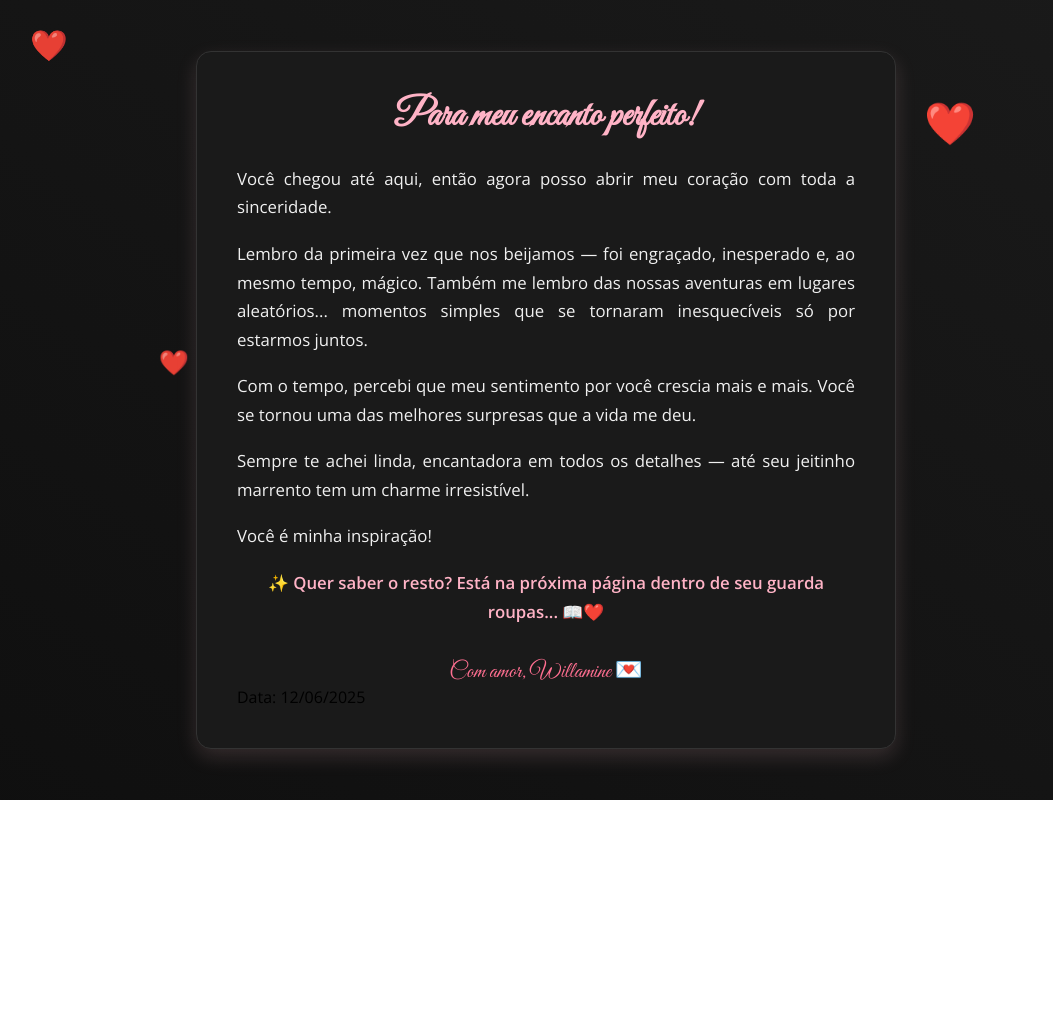
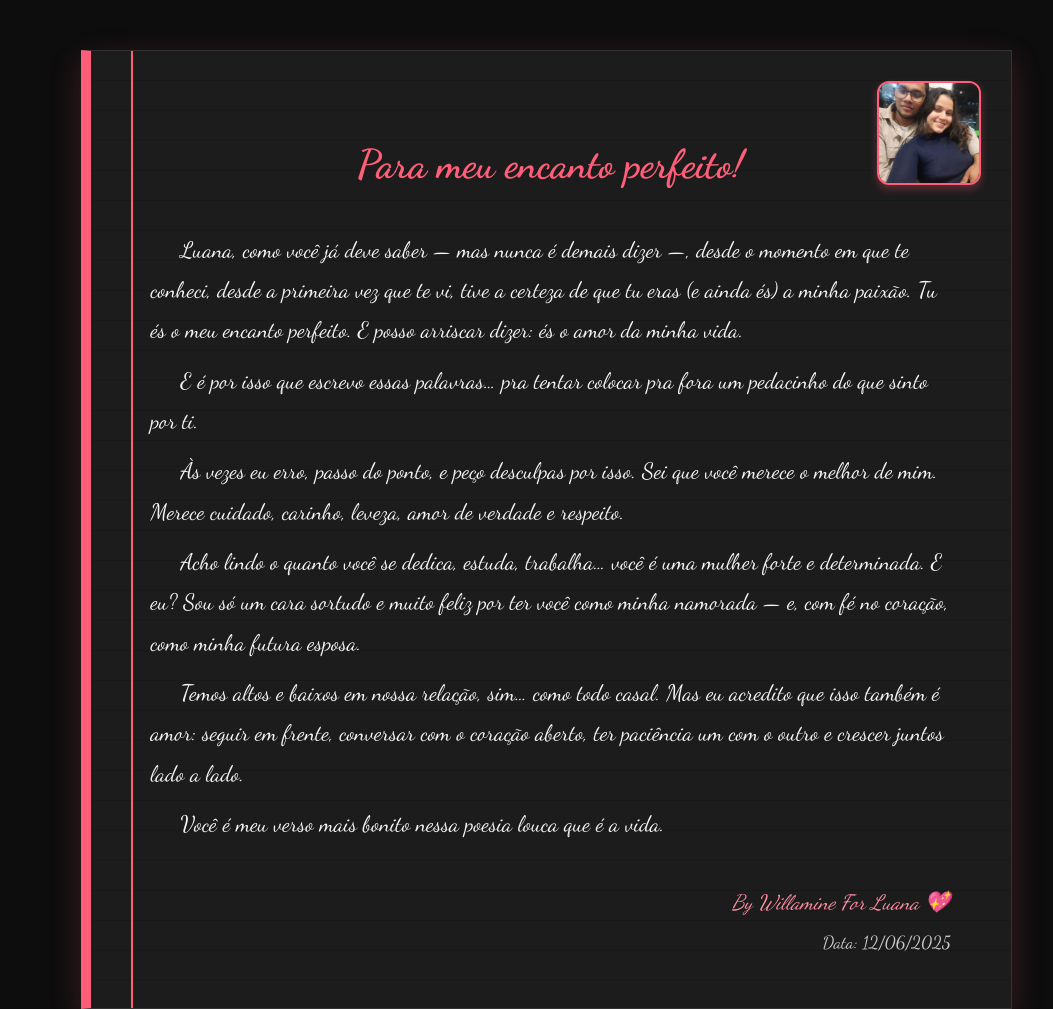
Before and after one commit to willamine/encanto-perfeito, a plain HTML site: page index.html in a window 1280 px wide. Shown: the top 1009 px of the page, without its empty margins (94-1147 px from the left). Before the commit the page ends 800 px from the top, so only its background shows below. Drawn offline with nearby package versions, Linux system fonts and the light colour scheme.

Commit message:
index.html

```diff
--- a/index.html
+++ b/index.html
@@ -1,28 +1,73 @@
 <!DOCTYPE html>
 <html lang="pt-BR">
 <head>
-  <meta charset="UTF-8" />
-  <meta name="viewport" content="width=device-width, initial-scale=1.0" />
-  <title>Para Meu Encanto</title>
-  <link href="https://fonts.googleapis.com/css2?family=Great+Vibes&family=Open+Sans:wght@400;600&display=swap" rel="stylesheet">
+  <meta charset="UTF-8">
+  <title>Para meu encanto perfeito!</title>
+
+  <!-- Fonte romântica do Google Fonts -->
+  <link href="https://fonts.googleapis.com/css2?family=Dancing+Script:wght@400;700&display=swap" rel="stylesheet">
+
   <style>
-    * {
+    body {
       margin: 0;
       padding: 0;
-      box-sizing: border-box;
+      background: #0d0d0d;
+      font-family: 'Dancing Script', cursive;
+      animation: fadeIn 2s ease-in;
     }
 
-    body {
-      background: linear-gradient(to top right, #0f0f0f, #1a1a1a);
-      font-family: 'Open Sans', sans-serif;
-      min-height: 100vh;
-      display: flex;
-      justify-content: center;
-      align-items: center;
-      padding: 30px;
-      overflow-x: hidden;
+    .caderno {
+      max-width: 800px;
+      margin: 50px auto;
+      background: linear-gradient(#1c1c1c 29px, #151515 30px);
+      background-size: 100% 30px;
+      padding: 50px 60px;
+      border: 1px solid #333;
+      border-left: 10px solid #ff5e78;
+      box-shadow: 0 10px 30px rgba(255, 94, 120, 0.2);
+      line-height: 1.8;
       position: relative;
-      animation: fadeIn 2s ease;
+      color: #f5f5f5;
+    }
+
+    .caderno::before {
+      content: '';
+      position: absolute;
+      top: 0;
+      left: 40px;
+      bottom: 0;
+      width: 2px;
+      background-color: #ff5e78;
+    }
+
+    h1 {
+      text-align: center;
+      color: #ff5e78;
+      font-size: 2.5em;
+      margin-bottom: 30px;
+      animation: slideIn 2s ease-out;
+    }
+
+    p {
+      margin: 10px 0;
+      text-indent: 30px;
+      animation: fadeInText 2s ease forwards;
+      font-size: 1.4em;
+    }
+
+    .assinatura {
+      margin-top: 40px;
+      text-align: right;
+      font-style: italic;
+      color: #ff8fa2;
+      font-size: 1.3em;
+    }
+
+    .data {
+      text-align: right;
+      color: #ccc;
+      font-size: 1.1em;
+      margin-top: 5px;
     }
 
     @keyframes fadeIn {
@@ -30,147 +75,55 @@
       to { opacity: 1; }
     }
 
-    .card {
-      background: #1a1a1a;
-      border-radius: 15px;
-      max-width: 700px;
-      padding: 40px;
-      box-shadow: 0 8px 20px rgba(255, 192, 203, 0.15);
-      position: relative;
-      z-index: 1;
-      border: 1px solid #333;
-    }
-
-    h1 {
-      font-family: 'Great Vibes', cursive;
-      font-size: 2.4em;
-      color: #ffb3c6;
-      text-align: center;
-      margin-bottom: 25px;
-    }
-
-    p {
-      font-size: 1.05em;
-      line-height: 1.7;
-      color: #f0f0f0;
-      margin-bottom: 18px;
-      text-align: justify;
-    }
-
-    .signature {
-      text-align: center;
-      font-family: 'Great Vibes', cursive;
-      font-size: 1.4em;
-      margin-top: 30px;
-      color: #ff6f91;
-    }
-
-    .top-button {
-      position: fixed;
-      bottom: 20px;
-      right: 20px;
-      background: #ff5c8a;
-      color: white;
-      border: none;
-      padding: 10px 18px;
-      border-radius: 30px;
-      font-size: 14px;
-      cursor: pointer;
-      box-shadow: 0 4px 10px rgba(255, 92, 138, 0.3);
-      z-index: 10;
-    }
-
-    .top-button:hover {
-      background: #e04678;
-    }
-
-    .heart {
-      position: absolute;
-      color: #ff3366;
-      font-size: 1.8em;
-      animation: floatUp 8s infinite ease-in-out;
-      opacity: 0.6;
-      pointer-events: none;
-    }
-
-    @keyframes floatUp {
-      0% {
-        transform: translateY(0) scale(1);
-        opacity: 0.6;
+    @keyframes slideIn {
+      from {
+        transform: translateY(-30px);
+        opacity: 0;
       }
-      50% {
-        transform: translateY(-60px) scale(1.3);
+      to {
+        transform: translateY(0);
         opacity: 1;
-      }
-      100% {
-        transform: translateY(0) scale(1);
-        opacity: 0.6;
       }
     }
 
-    @media (max-width: 768px) {
-      .card {
-        padding: 25px;
-      }
+    @keyframes fadeInText {
+      0% { opacity: 0; transform: translateY(20px); }
+      100% { opacity: 1; transform: translateY(0); }
+    }
 
-      h1 {
-        font-size: 1.9em;
-      }
-
-      p {
-        font-size: 0.95em;
-      }
-
-      .top-button {
-        padding: 8px 16px;
-        font-size: 12px;
-      }
+    .foto-caderno {
+      position: absolute;
+      top: 30px;
+      right: 30px;
+      width: 100px;
+      height: 100px;
+      border-radius: 12px;
+      border: 2px solid #ff5e78;
+      object-fit: cover;
+      box-shadow: 0 4px 8px rgba(255, 94, 120, 0.3);
     }
   </style>
 </head>
 <body>
+  <div class="caderno">
+    <img class="foto-caderno" src="nossa_foto.jpg" alt="Minha Foto">
 
-  <!-- Corações flutuantes -->
-  <div class="heart" style="top: 10%; left: 10%; font-size: 1.5em; animation-delay: 0s;">❤️</div>
-  <div class="heart" style="top: 20%; left: 80%; font-size: 2em; animation-delay: 1s;">❤️</div>
-  <div class="heart" style="top: 50%; left: 20%; font-size: 1.2em; animation-delay: 2s;">❤️</div>
-  <div class="heart" style="top: 70%; left: 70%; font-size: 1.6em; animation-delay: 3s;">❤️</div>
-  <div class="heart" style="top: 30%; left: 50%; font-size: 1.4em; animation-delay: 4s;">❤️</div>
+    <h1>Para meu encanto perfeito!</h1>
 
-  <!-- Carta de amor -->
-  <div class="card" id="topo">
-    <h1>Para meu encanto perfeito!</h1>
-    <p>
-      Você chegou até aqui, então agora posso abrir meu coração com toda a sinceridade.
-    </p>
-    <p>
-      Lembro da primeira vez que nos beijamos — foi engraçado, inesperado e, ao mesmo tempo, mágico. Também me lembro das nossas aventuras em lugares aleatórios... momentos simples que se tornaram inesquecíveis só por estarmos juntos.
-    </p>
-    <p>
-      Com o tempo, percebi que meu sentimento por você crescia mais e mais. Você se tornou uma das melhores surpresas que a vida me deu.
-    </p>
-    <p>
-      Sempre te achei linda, encantadora em todos os detalhes — até seu jeitinho marrento tem um charme irresistível.
-    </p>
+    <p>Luana, como você já deve saber — mas nunca é demais dizer —, desde o momento em que te conheci, desde a primeira vez que te vi, tive a certeza de que tu eras (e ainda és) a minha paixão. Tu és o meu encanto perfeito. E posso arriscar dizer: és o amor da minha vida.</p>
 
-    <p>
-      Você é minha inspiração!
-    </p>
+    <p>E é por isso que escrevo essas palavras… pra tentar colocar pra fora um pedacinho do que sinto por ti.</p>
 
-    <p style="text-align:center; font-weight: bold; color: #ffb3c6;">
-      ✨ Quer saber o resto? Está na próxima página dentro de seu guarda roupas... 📖❤️
-    </p>
+    <p>Às vezes eu erro, passo do ponto, e peço desculpas por isso. Sei que você merece o melhor de mim. Merece cuidado, carinho, leveza, amor de verdade e respeito.</p>
 
-    <div class="signature">Com amor, Willamine 💌</div>
+    <p>Acho lindo o quanto você se dedica, estuda, trabalha… você é uma mulher forte e determinada. E eu? Sou só um cara sortudo e muito feliz por ter você como minha namorada — e, com fé no coração, como minha futura esposa.</p>
+
+    <p>Temos altos e baixos em nossa relação, sim… como todo casal. Mas eu acredito que isso também é amor: seguir em frente, conversar com o coração aberto, ter paciência um com o outro e crescer juntos lado a lado.</p>
+
+    <p>Você é meu verso mais bonito nessa poesia louca que é a vida.</p>
+
+    <div class="assinatura">By Willamine For Luana 💖</div>
     <div class="data">Data: 12/06/2025</div>
   </div>
-
-  <!-- Botão voltar ao topo -->
-
-  <script>
-    function scrollToTop() {
-      window.scrollTo({ top: 0, behavior: 'smooth' });
-    }
-  </script>
 </body>
 </html>
```
